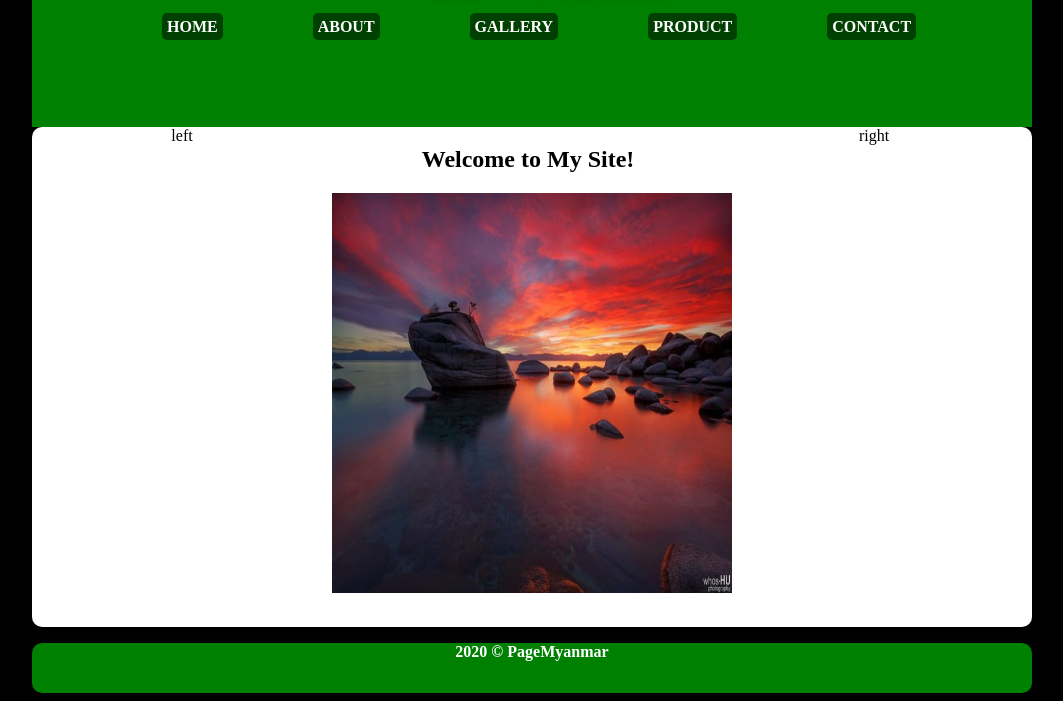
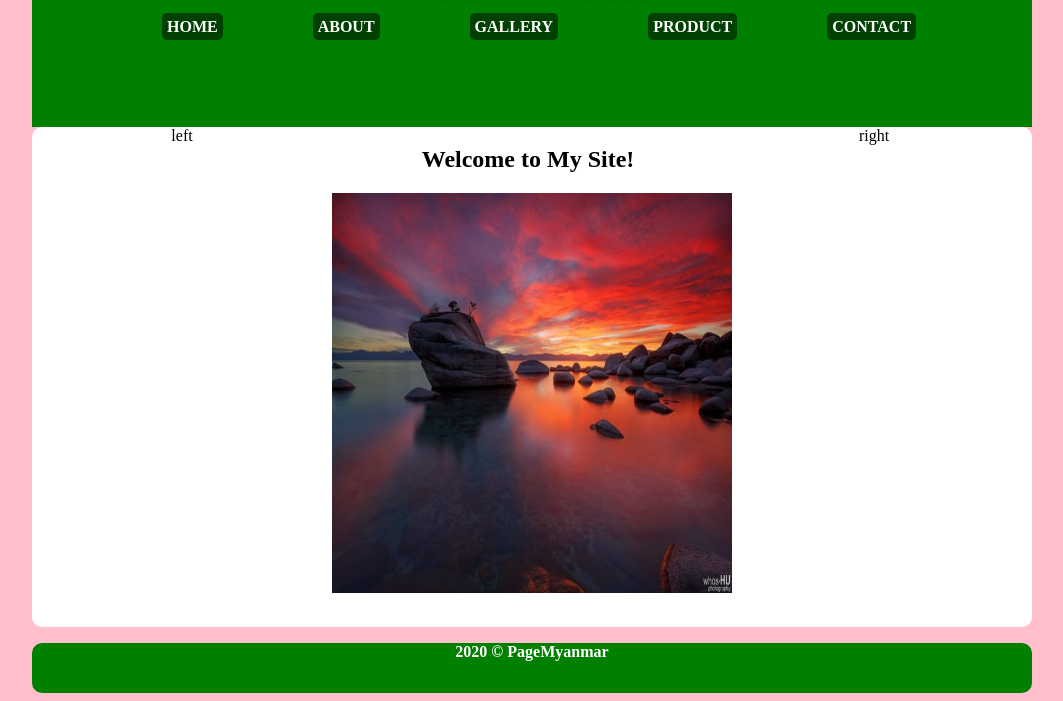
Before and after one commit to DavidDabar/Sample-Web, a plain HTML site: page 6.Website DIV/index.html in a window 1280 px wide. Shown: the part 107-808 px from the top of the page, without its empty margins (108-1171 px from the left). Drawn offline with Linux system fonts and the light colour scheme.

Commit message:
bg color changed

```diff
--- a/6.Website DIV/style.css
+++ b/6.Website DIV/style.css
@@ -1,6 +1,6 @@
 body{
 	text-align:center;
-	background-color:#000000;
+	background-color:pink;
 }
 .cap{
 	font-size:50px;
```
